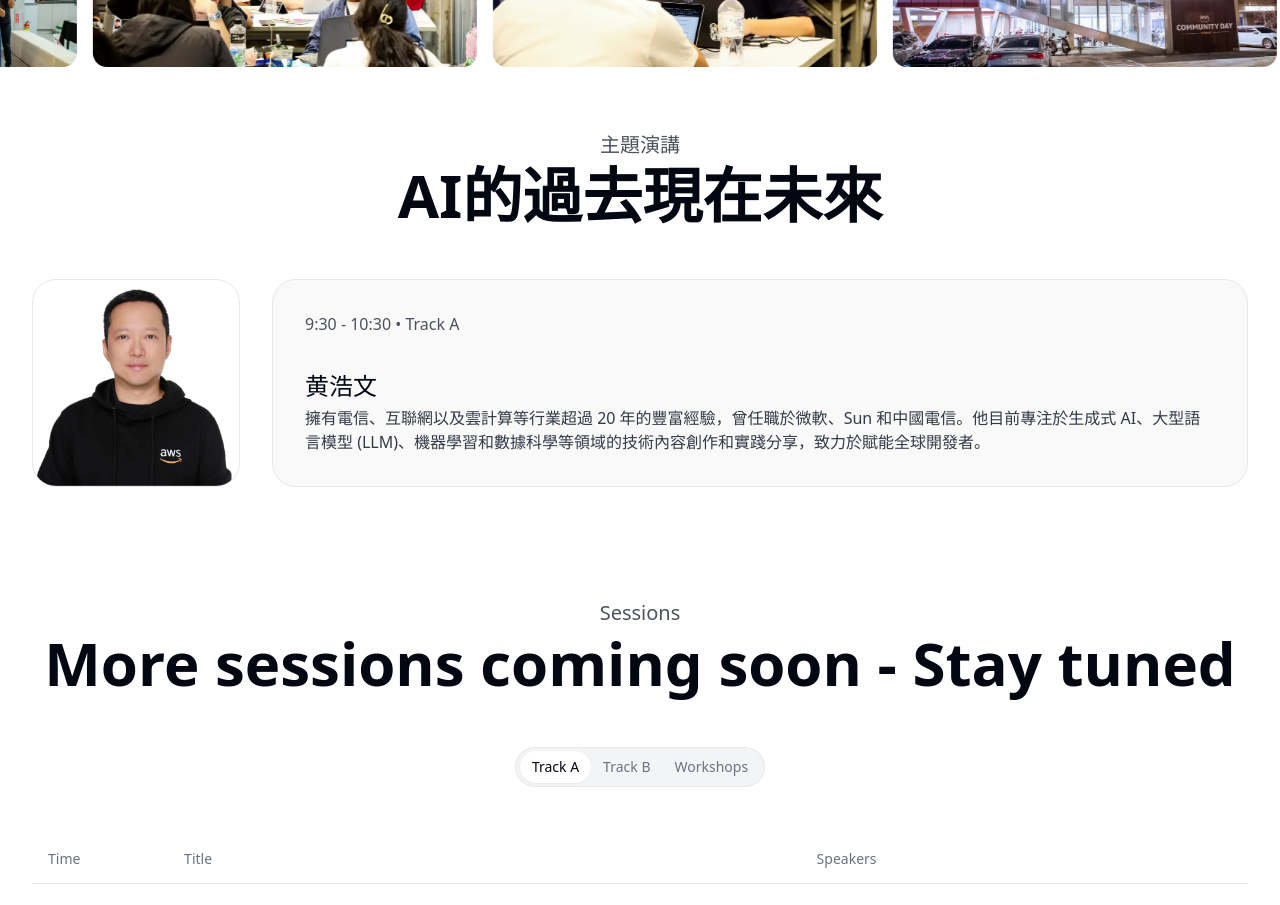
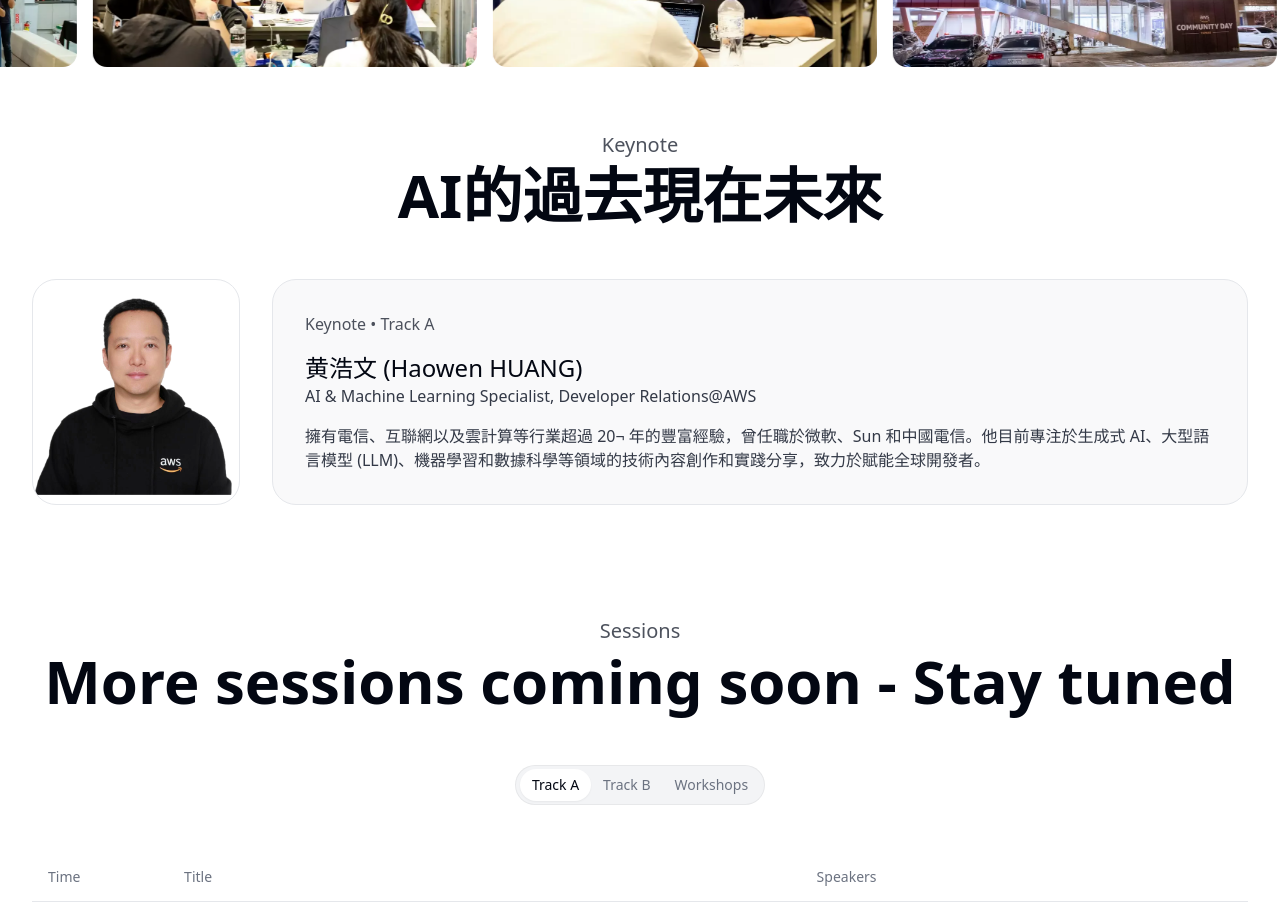
Before and after one commit to kane50613/aws-community-day-taiwan-2024, a Next.js app: page /en in a window 1280 px wide. Shown: the part 920-1825 px from the top of the page. Built offline with nearby package versions, Linux system fonts and the light colour scheme.

Commit message:
feat: update keynote speaker info

```diff
--- a/src/components/keynote.tsx
+++ b/src/components/keynote.tsx
@@ -4,18 +4,26 @@ import Image from "next/image";
 import Haowen from "public/Haowen.png";
 import { SectionTitle } from "@/components/section-title.tsx";
 import { SectionHeading } from "@/components/section-heading.tsx";
+import { useTranslations } from "next-intl";
 
-export const Keynote = () => (
+export const Keynote = () => {
+  const t = useTranslations("sessions");
+
+  return (
     <div className="container py-14 text-center">
-    <SectionTitle>主題演講</SectionTitle>
+      <SectionTitle>{t("keynote")}</SectionTitle>
       <SectionHeading>AI的過去現在未來</SectionHeading>
       <div className="flex gap-8 md:flex-row-reverse flex-col">
         <div className="bg-secondary/50 text-start border p-8 rounded-3xl flex flex-col">
-        <p className="text-primary/75">9:30 - 10:30 • Track A</p>
-        <div className="flex-grow mb-4 md:mb-0" />
-        <p className="text-xl md:text-2xl font-medium mb-1">黄浩文</p>
+          <p className="text-primary/75 mb-4">{t("keynote")} • Track A</p>
+          <p className="text-xl md:text-2xl font-medium">
+            黄浩文 (Haowen HUANG)
+          </p>
+          <p className="text-primary/85 mb-4">
+            AI & Machine Learning Specialist, Developer Relations@AWS
+          </p>
           <p className="text-primary/85">
-          擁有電信、互聯網以及雲計算等行業超過 20
+            擁有電信、互聯網以及雲計算等行業超過 20¬
             年的豐富經驗，曾任職於微軟、Sun 和中國電信。他目前專注於生成式
             AI、大型語言模型
             (LLM)、機器學習和數據科學等領域的技術內容創作和實踐分享，致力於賦能全球開發者。
@@ -30,3 +38,4 @@ export const Keynote = () => (
       </div>
     </div>
   );
+};
--- a/src/i18n.ts
+++ b/src/i18n.ts
@@ -34,6 +34,7 @@ const messages = {
       silver: "Silver",
     },
     sessions: {
+      keynote: "Keynote",
       title: "Sessions",
       heading: "More sessions coming soon - Stay tuned",
       notAvailable: "No sessions available at the moment.",
@@ -97,6 +98,7 @@ const messages = {
       silver: "白銀級",
     },
     sessions: {
+      keynote: "主題演講",
       title: "議程",
       heading: "更多議程，即將公開 - 敬請期待",
       notAvailable: "目前尚無議程。",
@@ -159,6 +161,7 @@ const messages = {
       silver: "シルバー",
     },
     sessions: {
+      keynote: "キーノート",
       title: "セッション",
       heading: "さらなるセッションが近日公開 - お楽しみに",
       notAvailable: "現在、利用可能なセッションはありません。",
```
Lines whose indentation alone changed are shown as unchanged.
